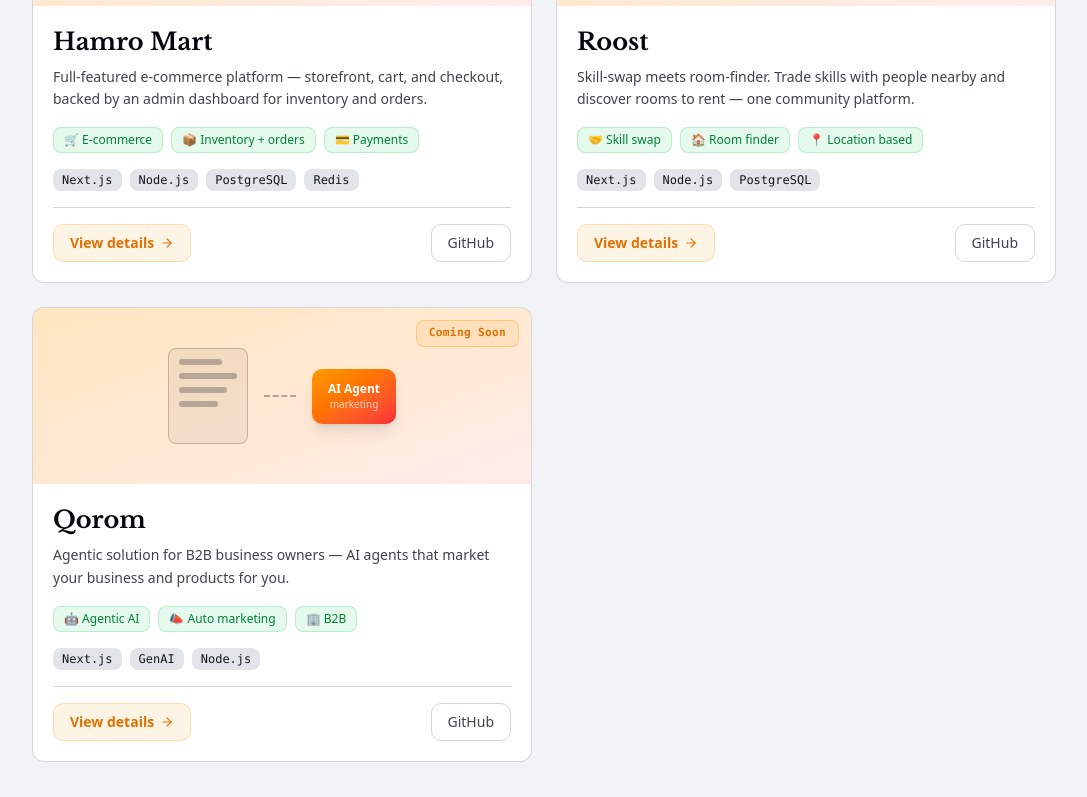
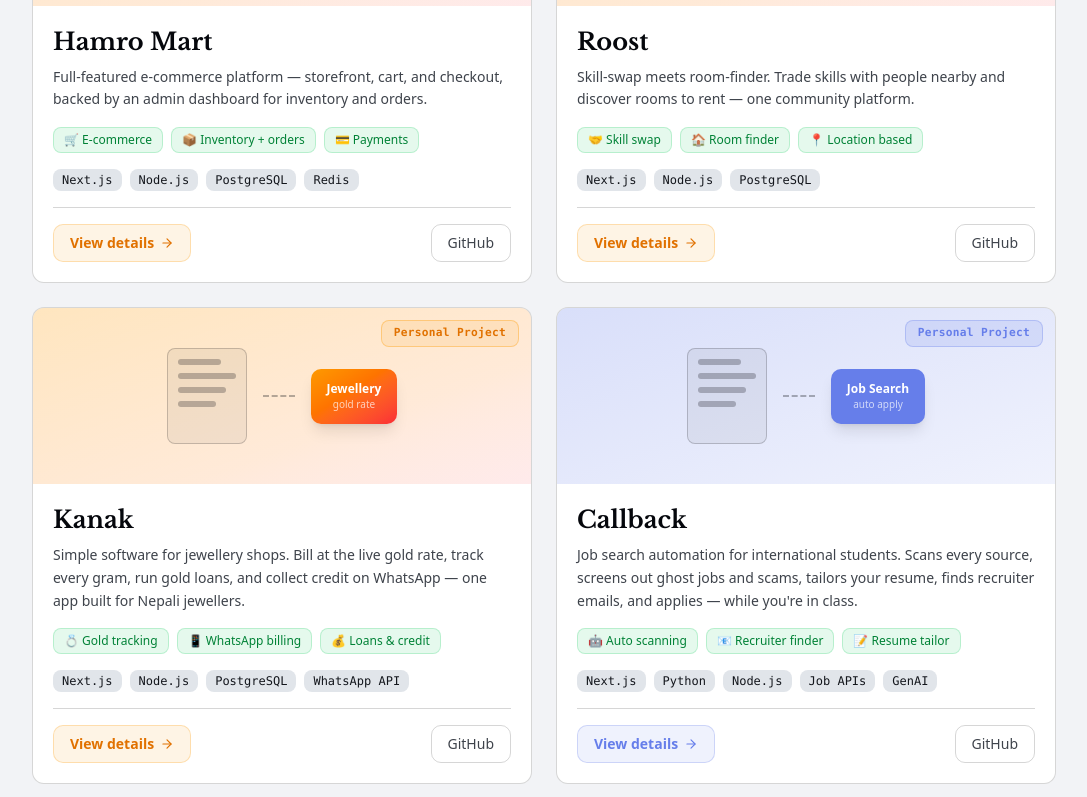
Before and after one commit to BarunMandal016/Portfolio, a Next.js app: page / in a window 1280 px wide. Shown: the part 2000-2797 px from the top of the page, without its empty margins (96-1183 px from the left). Built offline with nearby package versions, Linux system fonts and the light colour scheme; no server answers.

Commit message:
feat: add new personal projects to portfolio and improve formatting

```diff
--- a/data/projects.ts
+++ b/data/projects.ts
@@ -1,5 +1,5 @@
-import type { Project, HomeProject } from "@/types";
-import { GITHUB_URL } from "./personal";
+import type { Project, HomeProject } from "@/types"
+import { GITHUB_URL } from "./personal"
 
 export const PROJECTS: Project[] = [
   {
@@ -13,7 +13,7 @@ export const PROJECTS: Project[] = [
       "Added multi-user note-taking across all stages of the hiring pipeline for team collaboration",
       "Built an event-driven pipeline that processes new candidate resumes by listening to change events from a SharePoint site",
     ],
-    tech: ["Next.js","TanStack Query", "Vector DB", "GenAI"],
+    tech: ["Next.js", "TanStack Query", "Vector DB", "GenAI"],
     github: GITHUB_URL,
   },
   {
@@ -37,7 +37,7 @@ export const PROJECTS: Project[] = [
     tech: ["Next.js", "Framer Motion"],
     github: GITHUB_URL,
   },
-];
+]
 
 export const HOME_PROJECTS: HomeProject[] = [
   {
@@ -105,6 +105,91 @@ export const HOME_PROJECTS: HomeProject[] = [
     github: GITHUB_URL,
   },
   {
+    title: "Kanak",
+    description:
+      "Simple software for jewellery shops. Bill at the live gold rate, track every gram, run gold loans, and collect credit on WhatsApp — one app built for Nepali jewellers.",
+    tag: "Personal Project",
+    accent: "amber",
+    visual: { node: "Jewellery", sub: "gold rate" },
+    metrics: ["💍 Gold tracking", "📱 WhatsApp billing", "💰 Loans & credit"],
+    tech: ["Next.js", "Node.js", "PostgreSQL", "WhatsApp API"],
+    details: [
+      "Real-time gold rate billing for accurate pricing",
+      "Gram-level inventory tracking for jewellery items",
+      "Gold loan management and credit collection system",
+      "WhatsApp integration for customer communication",
+    ],
+    github: GITHUB_URL,
+  },
+  {
+    title: "Callback",
+    description:
+      "Job search automation for international students. Scans every source, screens out ghost jobs and scams, tailors your resume, finds recruiter emails, and applies — while you're in class.",
+    tag: "Personal Project",
+    accent: "blue",
+    visual: { node: "Job Search", sub: "auto apply" },
+    metrics: ["🤖 Auto scanning", "📧 Recruiter finder", "📝 Resume tailor"],
+    tech: ["Next.js", "Python", "Node.js", "Job APIs", "GenAI"],
+    details: [
+      "Scans multiple job boards and sources for relevant opportunities",
+      "AI-powered screening to filter out ghost jobs and scams",
+      "Resume tailoring based on job description and recruiter expectations",
+      "Automated email discovery and application submission",
+    ],
+    github: GITHUB_URL,
+  },
+  {
+    title: "Acre",
+    description:
+      "Platform for real estate agents to track leads and discover new opportunities — your assistant for managing and growing your client pipeline.",
+    tag: "Personal Project",
+    accent: "blue",
+    visual: { node: "Real Estate", sub: "lead tracking" },
+    metrics: ["📍 Lead tracking", "🎯 Lead discovery", "📊 Pipeline mgmt"],
+    tech: ["Next.js", "Node.js", "PostgreSQL", "Maps API"],
+    details: [
+      "Comprehensive lead tracking and management system for agents",
+      "Lead discovery and sourcing tools to find new opportunities",
+      "Pipeline analytics and performance insights",
+      "Property listing and client communication hub",
+    ],
+    github: GITHUB_URL,
+  },
+  {
+    title: "Nexus",
+    description:
+      "Platform for posting articles, blogs, notes, and documentation — a Medium-inspired space where ideas are shared and discovered.",
+    tag: "Personal Project",
+    accent: "purple",
+    visual: { node: "Content", sub: "sharing" },
+    metrics: ["📝 Article posting", "📚 Blog platform", "🔍 Discoverability"],
+    tech: ["Next.js", "Node.js", "PostgreSQL", "Markdown"],
+    details: [
+      "Rich text editor for writing articles, blogs, notes, and documentation",
+      "Category and tag-based organization for easy content discovery",
+      "Author profiles and following system for community building",
+      "Markdown support with preview and formatting options",
+    ],
+    github: GITHUB_URL,
+  },
+  {
+    title: "Revline",
+    description:
+      "Run your lot at the redline. An operating system for independent US used-car dealers — the segment the incumbents like CDK, Reynolds, and Dealertrack price out and ignore.",
+    tag: "Personal Project",
+    accent: "purple",
+    visual: { node: "Used Cars", sub: "dealer OS" },
+    metrics: ["🚗 Dealer OS", "📊 Inventory + CRM", "💸 Lean pricing"],
+    tech: ["Next.js", "Node.js", "PostgreSQL", "Stripe"],
+    details: [
+      "Built for independent used-car dealers who need a modern operating system",
+      "Covers inventory management, lead tracking, and customer workflow in one place",
+      "Designed to be more affordable and more focused than legacy dealer platforms",
+      "Supports day-to-day dealership operations without enterprise-level complexity",
+    ],
+    github: GITHUB_URL,
+  },
+  {
     title: "Qorom",
     description:
       "Agentic solution for B2B business owners — AI agents that market your business and products for you.",
@@ -120,4 +205,4 @@ export const HOME_PROJECTS: HomeProject[] = [
     ],
     github: GITHUB_URL,
   },
-];
+]
```
